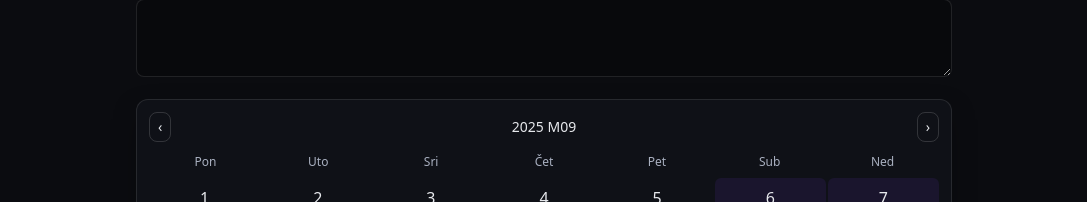
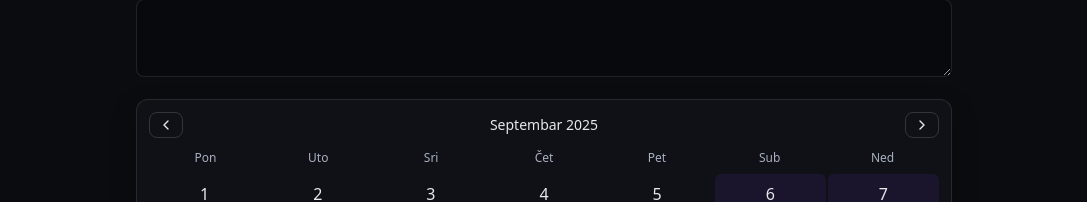
Before and after one commit to alminkey/invoice-maker, a Next.js app: page /invoices/new in a window 1280 px wide. Shown: the part 928-1130 px from the top of the page, without its empty margins (96-1183 px from the left). Built offline with nearby package versions, Linux system fonts and the light colour scheme.

Commit message:
fix(calendar): avoid hydration mismatch by using fixed BS month names and SVG chevrons

```diff
--- a/src/components/Calendar.tsx
+++ b/src/components/Calendar.tsx
@@ -2,6 +2,8 @@
 import { useMemo, useState } from "react";
 
 type Props = { initial?: Date };
+
+const BS_MONTHS = ['januar','februar','mart','april','maj','juni','juli','august','septembar','oktobar','novembar','decembar'];
 
 export default function Calendar({ initial }: Props) {
   const start = initial ?? new Date();
@@ -24,9 +26,13 @@ export default function Calendar({ initial }: Props) {
   return (
     <div className="calendar card p-3">
       <div className="flex items-center justify-between mb-2">
-        <button className="btn btn-outline px-2 py-1" onClick={prevMonth} aria-label="Previous month">‹</button>
-        <div className="text-sm font-medium">{title}</div>
-        <button className="btn btn-outline px-2 py-1" onClick={nextMonth} aria-label="Next month">›</button>
+        <button className="btn btn-outline px-2 py-1" onClick={prevMonth} aria-label="Previous month">
+          <svg width="16" height="16" viewBox="0 0 24 24" fill="none" stroke="currentColor" strokeWidth="2" strokeLinecap="round" strokeLinejoin="round"><polyline points="15 18 9 12 15 6" /></svg>
+        </button>
+        <div className="text-sm font-medium capitalize">{title}</div>
+        <button className="btn btn-outline px-2 py-1" onClick={nextMonth} aria-label="Next month">
+          <svg width="16" height="16" viewBox="0 0 24 24" fill="none" stroke="currentColor" strokeWidth="2" strokeLinecap="round" strokeLinejoin="round"><polyline points="9 18 15 12 9 6" /></svg>
+        </button>
       </div>
       <div className="grid grid-cols-7 text-xs text-[var(--subtle)] mb-1">
         {['Pon','Uto','Sri','Čet','Pet','Sub','Ned'].map((d)=> (
@@ -80,6 +86,6 @@ function buildMatrix(y: number, m: number) {
   const weeks: typeof cells[] = [];
   for (let i = 0; i < cells.length; i += 7) weeks.push(cells.slice(i, i + 7));
 
-  const title = new Date(y, m, 1).toLocaleString('bs-BA', { month: 'long', year: 'numeric' });
+  const title = `${BS_MONTHS[m]} ${y}`;
   return { weeks, title };
 }
```
Also changed, not shown: 1 other file (tests, documents, lock files or other folders).
